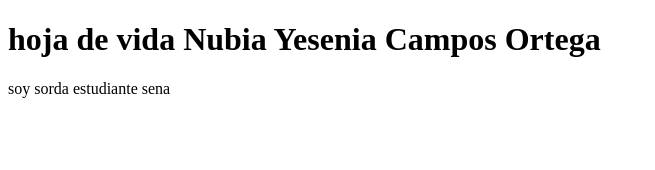
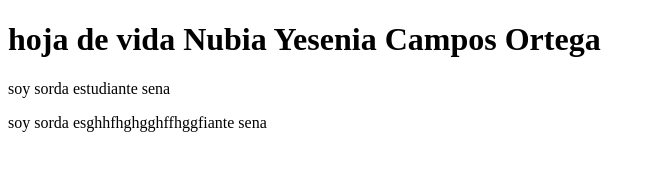
Before and after one commit to nubiayesenia/hoja-de-vida-Nubia-Yesenia, a plain HTML site: page index.html in a window 1280 px wide. Shown: the whole page, without its empty margins (0-655 px from the left). Drawn offline with Linux system fonts and the light colour scheme.

Commit message:
Update index.html

```diff
--- a/index.html
+++ b/index.html
@@ -8,5 +8,7 @@
 <body>
     <h1>hoja de vida Nubia Yesenia Campos Ortega </h1>
     <p>soy sorda estudiante sena  </p>
+     <p>soy sorda esghhfhghgghffhggfiante sena  </p>
 </body>
+
 </html>
```
